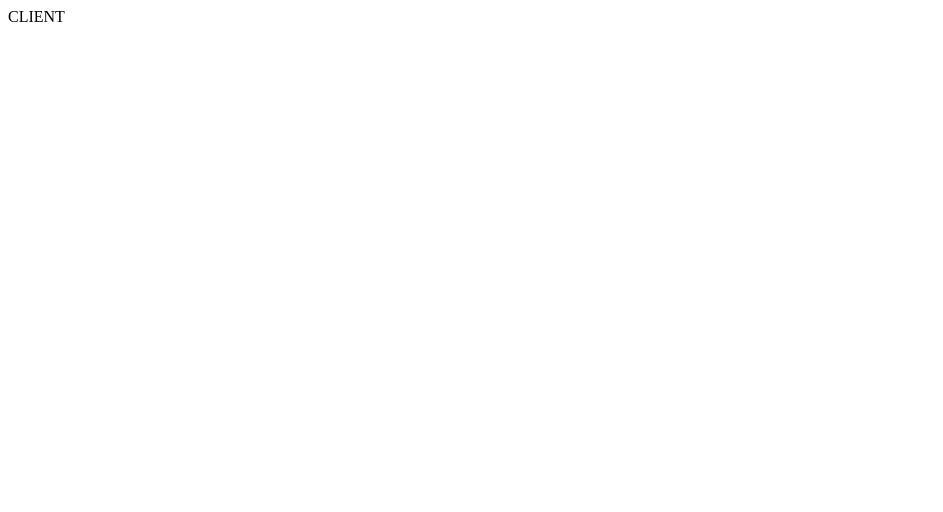
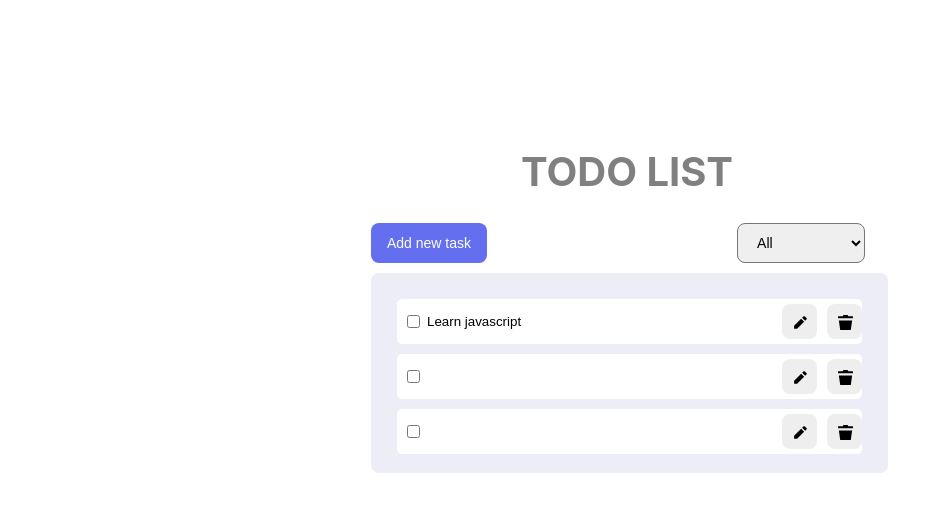
Before and after one commit to NguyenDangKhoa252789/Todo_sample, a React (Vite) app in the folder packages/client/: page / in a window 1280 px wide. Shown: the top 512 px of the page, without its empty margins (0-943 px from the left). Built offline with nearby package versions, Linux system fonts and the light colour scheme; the HTML template or start-up script is replaced by a standard one.

Commit message:
add:feat/static-ui
Add css,
Create components

```diff
--- /dev/null
+++ b/packages/client/src/App.css
@@ -0,0 +1,70 @@
+:root{
+    font-family: Inter, system-ui, Avenir, Helvetica, Arial, sans-serif;
+    position: fixed;
+    top: 15%;
+    left: 55%;
+    transform: translate(-50%,-50%);
+}
+
+.title{
+    color: gray;
+    font-size: 250%;
+}
+
+.button-1 {
+  background-color: #646FF0;
+  border-radius: 8px;
+  border-style: none;
+  box-sizing: border-box;
+  color: #FFFFFF;
+  cursor: pointer;
+  display: inline-block;
+  font-size: 14px;
+  font-weight: 500;
+  height: 40px;
+  line-height: 20px;
+  padding: 10px 16px;
+  margin-left: -150px;
+  position: relative;
+  text-align: center;
+}
+.button-1:hover{
+  background-color: #3d416e;
+}
+
+.selectbox{
+    border-radius: 8px;
+    box-sizing: border-box;
+    cursor: pointer;
+    font-size: 14px;
+    font-weight: 500;
+    height: 40px;
+    line-height: 20px;
+    padding: 10px 75px 10px 15px;
+    margin-left: 250px;
+    position: relative;
+}
+.container{
+    background-color:#ECEDF6;
+    border-radius:8px;
+    padding: 10px 16px 0px;
+    margin: 10px -1px -100% -150px;
+    height: 190px;
+}
+
+li{
+    background-color:#FFFFFF;
+    list-style-type: none;
+    border-radius: 5px;
+    padding: -1px;
+    margin: 10px 10px 10px -30px;
+}
+li input:first-child{
+    margin: 0 5px 0 10px;
+    vertical-align: middle;
+}
+.place{
+    border: none;
+    outline: none;
+    margin-block: 14px;
+}
--- a/packages/client/src/App.jsx
+++ b/packages/client/src/App.jsx
@@ -1,7 +1,30 @@
 import React from "react";
+import './App.css'
+import PenIcon from "./Components/PenIcon/PenIcon";
+import DusBinIcon from "./Components/DusBinIcon/DusBinIcon";
+function App() {
+  return (
+    <>
+      <h1 className="title">TODO LIST</h1>
+      <div>
+        <button className="button-1">Add new task</button>
+        <select className="selectbox" name="filter" id="filter">
+          <option value="">All</option>
+          <option value="">1</option>
+          <option value="">2</option>
+          <option value="">3</option>
+        </select>
+      </div>
+      <div className="container">
+        <ul>
+          <li><input type="checkbox" name="" id="" /><input type="text" size={42} value ="Learn javascript" className="place"/><PenIcon></PenIcon><DusBinIcon></DusBinIcon></li>
+          <li><input type="checkbox" name="" id="" /><input type="text" size={42} className="place"/><PenIcon></PenIcon><DusBinIcon></DusBinIcon></li>
+          <li><input type="checkbox" name="" id="" /><input type="text" size={42} className="place"/><PenIcon></PenIcon><DusBinIcon></DusBinIcon></li>
+        </ul>
+      </div>
 
-function App() {
-  return <React.Fragment>CLIENT</React.Fragment>;
+    </>
+  )
 }
 
 export default App;
--- /dev/null
+++ b/packages/client/src/Components/DusBinIcon/DusBinIcon.css
@@ -0,0 +1,18 @@
+.button-dusbin{
+    background-color: #EEEEEE;
+    border-radius: 8px;
+    border-style: none;
+    box-sizing: border-box;
+    cursor: pointer;
+    height: 35px;
+    width: 35px;
+    line-height: 20px;
+    padding: 10px 10px;
+    margin-left: 10px;
+    position: relative;
+    text-align: center;
+    vertical-align: middle;
+}
+.button-dusbin:hover{
+    background-color: #f5f5f5;
+}
--- /dev/null
+++ b/packages/client/src/Components/DusBinIcon/DusBinIcon.jsx
@@ -0,0 +1,15 @@
+import React from 'react'
+import './DusBinIcon.css'
+const DusBinIcon = () => {
+  return (
+    <button className='button-dusbin'>
+        <svg xmlns="http://www.w3.org/2000/svg"
+        viewBox="0 0 16 16"
+        width={17}
+        >
+        <path d="M10.667 2L10 1 6 1 5.333 2 1 2 1 4 15 4 15 2zM1.773 6L3 15 13 15 14.227 6z"></path>
+        </svg>
+    </button>
+  )
+}
+export default DusBinIcon
--- /dev/null
+++ b/packages/client/src/Components/PenIcon/PenIcon.css
@@ -0,0 +1,17 @@
+.button-pen{
+    background-color: #EEEEEE;
+    border-radius: 8px;
+    border-style: none;
+    box-sizing: border-box;
+    cursor: pointer;
+    height: 35px;
+    width: 35px;
+    line-height: 20px;
+    padding: 10px 10px;
+    position: relative;
+    text-align: center;
+    vertical-align: middle;
+}
+.button-pen:hover{
+    background-color: #f5f5f5;
+}
--- /dev/null
+++ b/packages/client/src/Components/PenIcon/PenIcon.jsx
@@ -0,0 +1,17 @@
+import React from 'react'
+import './PenIcon.css'
+const PenIcon = () => {
+  return (
+    <button className='button-pen'>
+        <svg xmlns="http://www.w3.org/2000/svg"
+            viewBox="0 0 24 24"
+            width={17}
+
+        >
+            <path d="M12.8995 6.85431L17.1421 11.0969L7.24264 20.9964H3V16.7538L12.8995 6.85431ZM14.3137 5.44009L16.435 3.31877C16.8256 2.92825 17.4587 2.92825 17.8492 3.31877L20.6777 6.1472C21.0682 6.53772 21.0682 7.17089 20.6777 7.56141L18.5563 9.68273L14.3137 5.44009Z"></path>
+        </svg>
+    </button>
+  )
+}
+
+export default PenIcon
```
